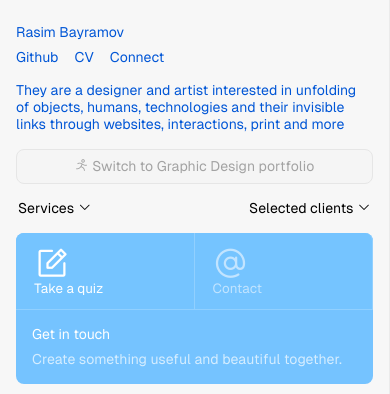
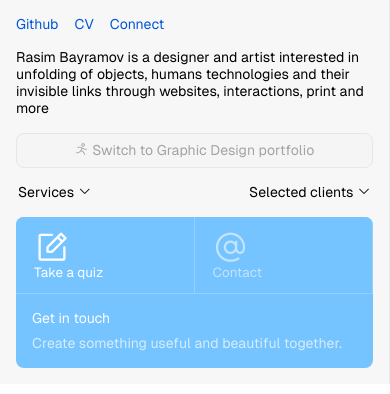
Before and after one commit to raasimulation/ux-website, a plain HTML site: page index.html in a window 390 px wide. Shown: the top 394 px of the page. Drawn offline with nearby package versions, Linux system fonts and the light colour scheme; no server answers.

Commit message:
mobile text fix

```diff
--- a/index.html
+++ b/index.html
@@ -75,8 +75,7 @@
                     <div style="color: white;;">Get in touch</div>
                     <div style="color: #D5EDFF;">Create something useful and beautiful together.</div>
                 </div>
-            </section><br>
-
+            </section>
         </div>
     </div>
     <div class="main">
--- a/style.css
+++ b/style.css
@@ -309,6 +309,7 @@ a,
     }
 
     #left-body {
+        display: none;
         z-index: 8;
     }
 
@@ -319,14 +320,25 @@ a,
     }
 
     a,
-    :visited,
-    :hover {
+    :visited {
         text-decoration: none;
         color: #0056d6;
     }
 
     #switch-button {
         position: inherit;
+    }
+
+    #mobile-text {
+        text-indent: -9999px;
+        line-height: 0;
+    }
+
+    #mobile-text:after {
+        text-indent: 0;
+        display: block;
+        line-height: initial;
+        content: "Rasim Bayramov is a designer and artist interested in unfolding of objects, humans technologies and their invisible links through websites, interactions, print and more";
     }
 
     .p-item {
```
